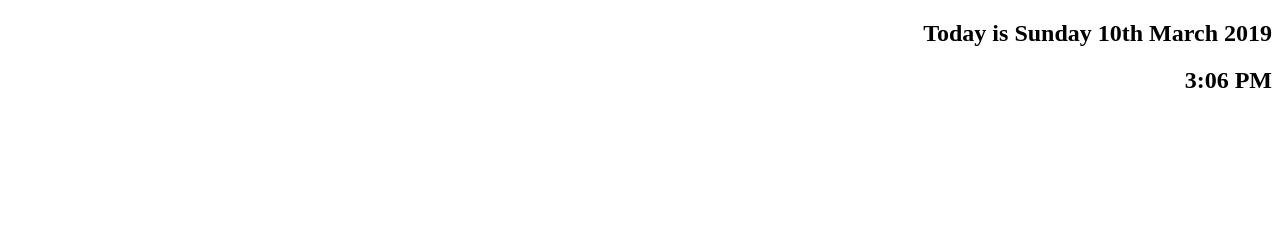
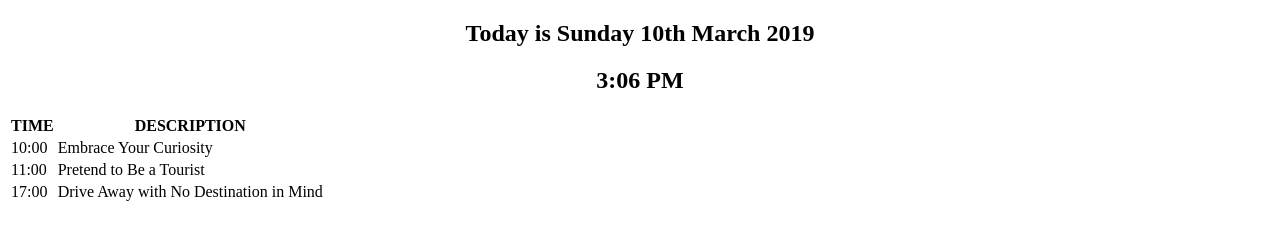
Before and after one commit to berkayersever/wiredelta-challenge, a plain HTML site: page index.html in a window 1280 px wide. Drawn offline with Linux system fonts and the light colour scheme.

Commit message:
Implemented the table creation.

```diff
--- a/index.html
+++ b/index.html
@@ -7,6 +7,33 @@
 <body onload="start()">
 
 <script type="text/javascript">
+    function loadJSON(callback) {
+        var xobj = new XMLHttpRequest();
+        xobj.overrideMimeType("application/json");
+        xobj.open('GET', 'tasks.json', true);                   //  Replace 'tasks' with the path to your file
+        xobj.onreadystatechange = function () {
+            if (xobj.readyState == 4 && xobj.status == "200")
+                callback(xobj.responseText);                    // Required use of an anonymous callback as .open will NOT return a value but simply returns undefined in asynchronous mode
+        };
+        xobj.send(null);
+    }
+
+
+    function getDays(obj, val) {
+        var jsonArr = [];
+        // jsonArr.push({days:, });
+        for (let i in obj) {
+            if (obj[i].day === val) {
+                jsonArr.push({
+                    time: obj[i].time,
+                    description: obj[i].description,
+                });
+            }
+        }
+       return jsonArr;
+    }
+
+
     function suffix(i) {
         var j = i % 10, k = i % 100;
         if (j == 1 && k != 11)
@@ -18,27 +45,69 @@
         return i + "th";
     }
 
-    function currentDate(){
-        let today = new Date();
-        let week = ["Sunday","Monday","Tuesday","Wednesday","Thursday","Friday","Saturday"];
-        let month = ["January","February","March","April","May","June","July","August","September","October","November","December"];
+    function currentDate() {
+        var today = new Date();
+        var week = ["Sunday", "Monday", "Tuesday", "Wednesday", "Thursday", "Friday", "Saturday"];
+        var month = ["January", "February", "March", "April", "May", "June", "July", "August", "September", "October", "November", "December"];
         document.getElementById('dateTextArea').innerHTML = week[today.getDay()] + " " + suffix(today.getDate()) + " " + month[today.getMonth()] + " " + today.getFullYear();
+        return week[today.getDay()];
     }
 
-    function currentTime(){
+
+    function currentTime() {
         let time = new Date();
-        document.getElementById('timeTextArea').innerHTML = time.toLocaleString('en-US', { hour: 'numeric', minute: 'numeric', hour12: true });
+        document.getElementById('timeTextArea').innerHTML = time.toLocaleString('en-US', {
+            hour: 'numeric',
+            minute: 'numeric',
+            hour12: true
+        });
     }
 
-    function start(){
-        currentDate();
+    function createTable(obj) {
+        var columnHeadings = Object.keys(obj[0]);                   // Table Headings
+        var columnCount = columnHeadings.length;                    // Count of the Columns
+        var rowCount = obj.length;                                  // Count of the Rows
+        var table = document.createElement('table');                // Create the Table
+        document.getElementById("data-list").appendChild(table);    // Use "data-list" in HTML
+
+        var header = table.createTHead();
+        var row = header.insertRow(-1);
+        for (let i = 0; i < columnCount; i++) {
+            var headerCell = document.createElement('th');
+            headerCell.innerText = columnHeadings[i].toUpperCase();
+            row.appendChild(headerCell);
+        }
+        var tBody = document.createElement('tbody');                // Create table body
+        table.appendChild(tBody);
+                                                                    // Add the data rows to the table body
+        for (var i = 0; i < rowCount; i++) {                        // Each row
+            row = tBody.insertRow(-1);
+            for (var j = 0; j < columnCount; j++) {                 // Each column
+                var cell = row.insertCell(-1);
+                cell.setAttribute('data-label', columnHeadings[j].toUpperCase());
+                var object = obj[i];
+                cell.innerText = object[columnHeadings[j]];
+            }
+        }
+    }
+
+    function start() {
+        let dayName = currentDate();
         currentTime();
+        loadJSON(function (response) {
+            // Parse JSON string into object
+            var actual_JSON = JSON.parse(response);
+            var json = getDays(actual_JSON, dayName);
+            createTable(json);
+        });
     }
 </script>
 
-<div align="right">
+<div align="center">
     <h2>Today is <span id="dateTextArea"></span></h2>
     <h2><span id="timeTextArea"></span></h2>
 </div>
+
+<div id="data-list"></div>
 </body>
 </html>
```
